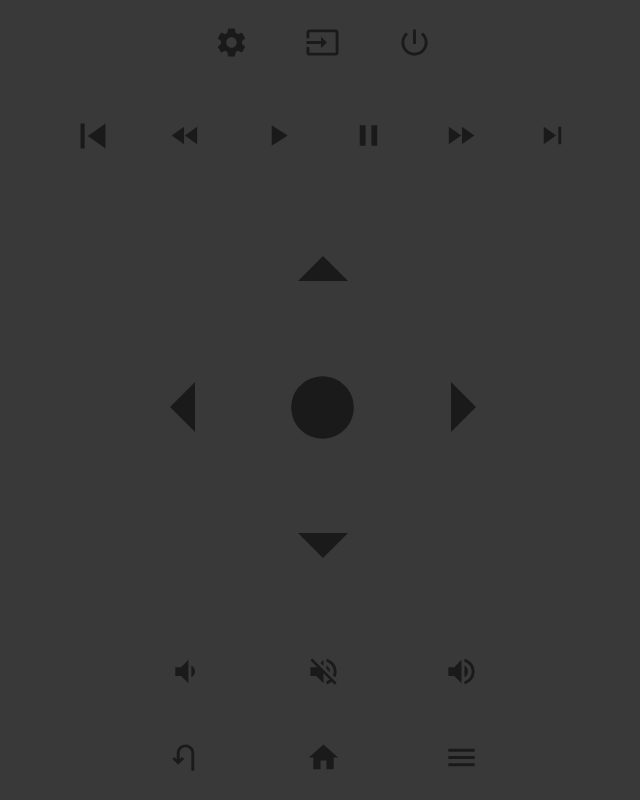
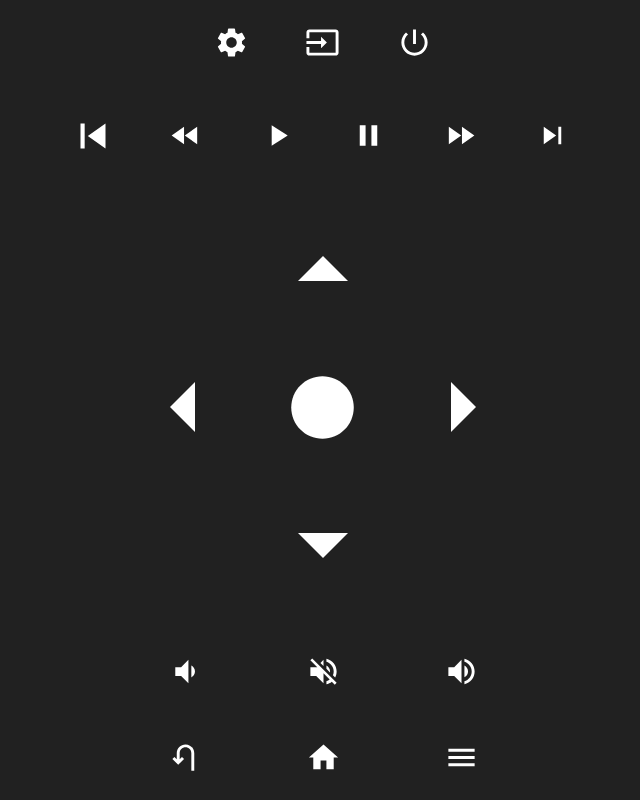
Before and after one commit to clocktower39/tv-controller-client, a React (Vite) app: page / in a window 1280 px wide. Shown: the whole page, without its empty margins (317-957 px from the left). Built offline with nearby package versions, Linux system fonts and the light colour scheme.

Commit message:
fix dark theme

```diff
--- a/src/App.css
+++ b/src/App.css
@@ -1,6 +1,6 @@
 html, body, #root {
   height: 100%;
-  background-color: #393939;
+  background-color: #212121;
 }
 .JCAICenter {
   justify-content: center;
--- a/src/App.jsx
+++ b/src/App.jsx
@@ -48,7 +48,7 @@ function App() {
   const ControllerKeyButton = ({ buttonCommand, icon, gridSize = 2 }) => {
     return (
       <Grid container size={gridSize} className="JCAICenter">
-        <IconButton onClick={() => handleClick("key", buttonCommand)}>{icon}</IconButton>
+        <IconButton sx={{ color: 'white'}} onClick={() => handleClick("key", buttonCommand)}>{icon}</IconButton>
       </Grid>
     );
   };
```
